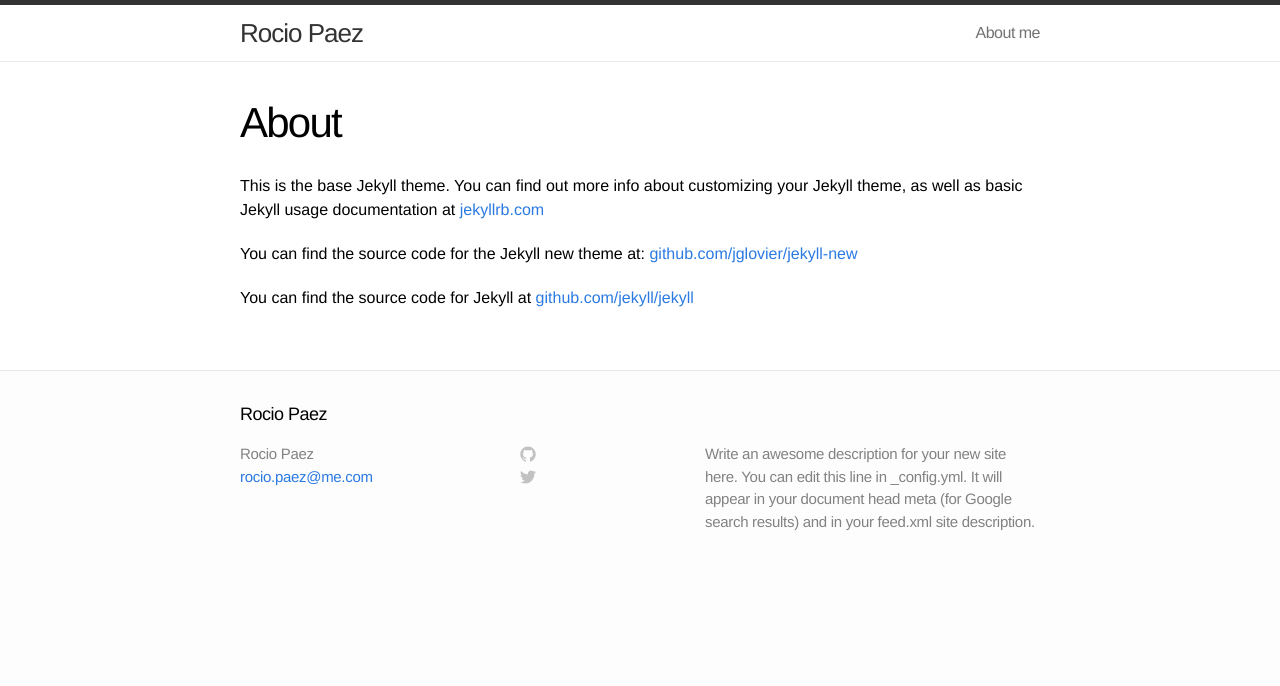
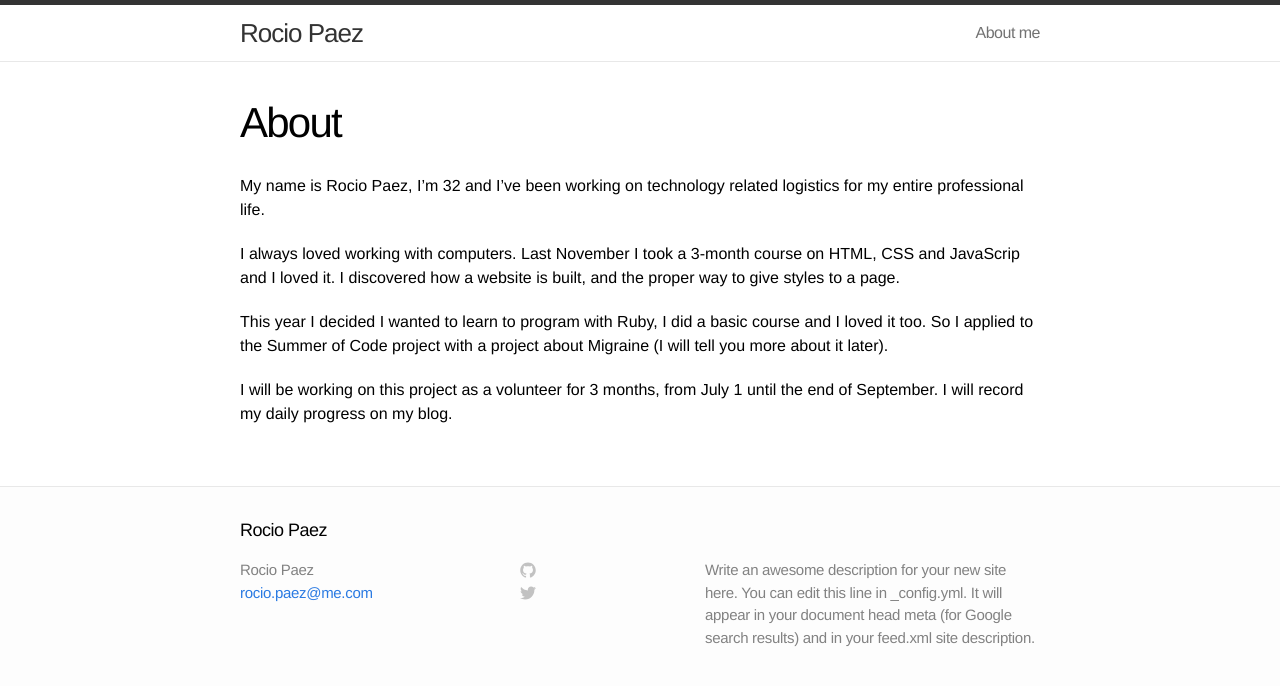
Before and after one commit to rociopaez/rociopaez.github.io, a Jekyll site: the page built from about.md, in a window 1280 px wide. Shown: the top 686 px of the page. Built offline with Jekyll 4.4.1, drawn with Linux system fonts in a browser that asks for light colours.

Commit message:
Add About me

```diff
--- a/about.md
+++ b/about.md
@@ -4,8 +4,12 @@ title: About
 permalink: /about/
 ---
 
-This is the base Jekyll theme. You can find out more info about customizing your Jekyll theme, as well as basic Jekyll usage documentation at [jekyllrb.com](http://jekyllrb.com/)
+My name is Rocio Paez, I'm 32 and I've been working on technology related logistics for my entire professional life.
 
-You can find the source code for the Jekyll new theme at: [github.com/jglovier/jekyll-new](https://github.com/jglovier/jekyll-new)
+I always loved working with computers. Last November I took a 3-month course on HTML, CSS and JavaScrip and I loved it. I discovered how a website is built, and the proper way to give styles to a page.
 
-You can find the source code for Jekyll at [github.com/jekyll/jekyll](https://github.com/jekyll/jekyll)
+This year I decided I wanted to learn to program with Ruby, I did a basic course and I loved it too.
+So I applied to the Summer of Code project with a project about Migraine (I will tell you more about it later).
+
+I will be working on this project as a volunteer for 3 months, from July 1 until the end of September.
+I will record my daily progress on my blog.
```
